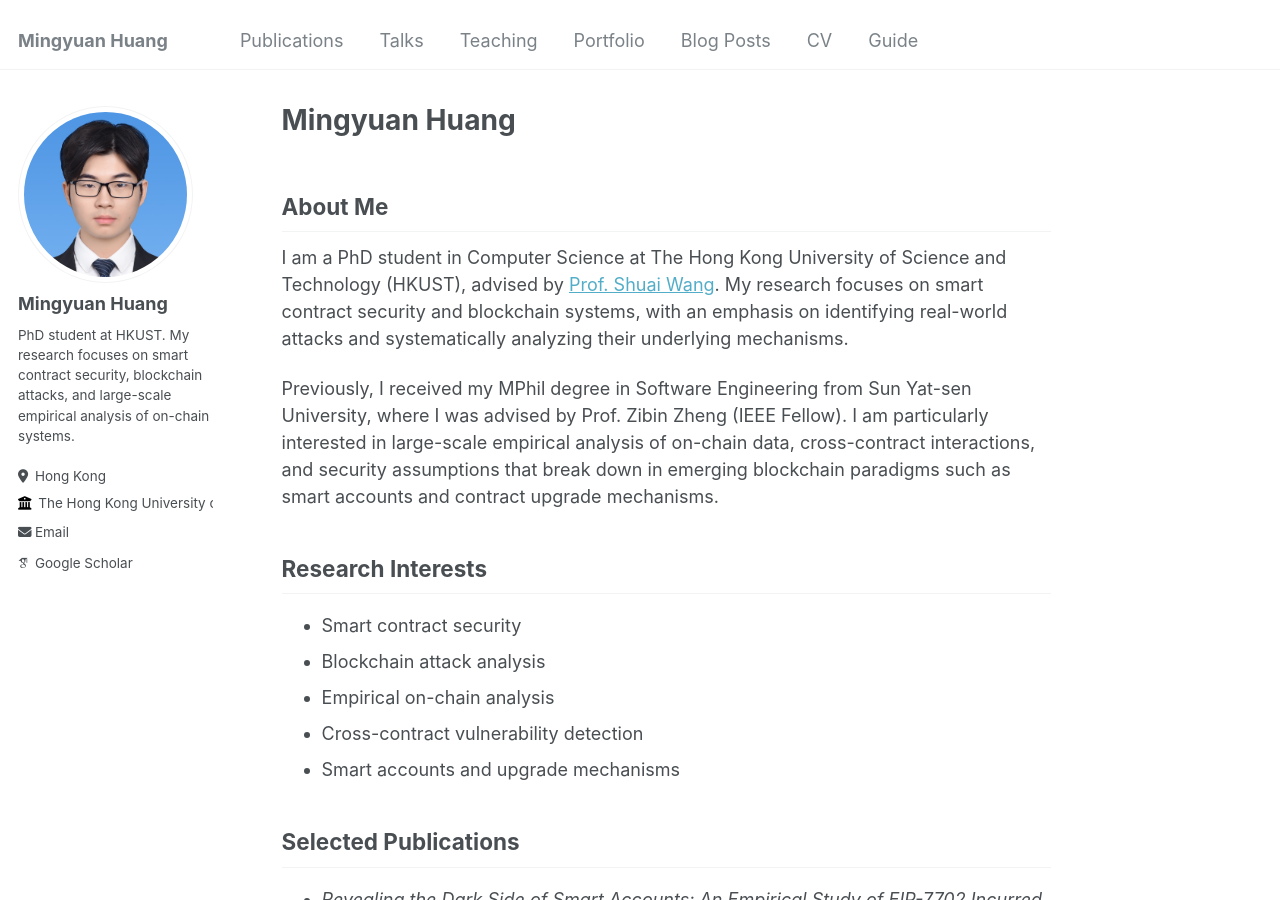
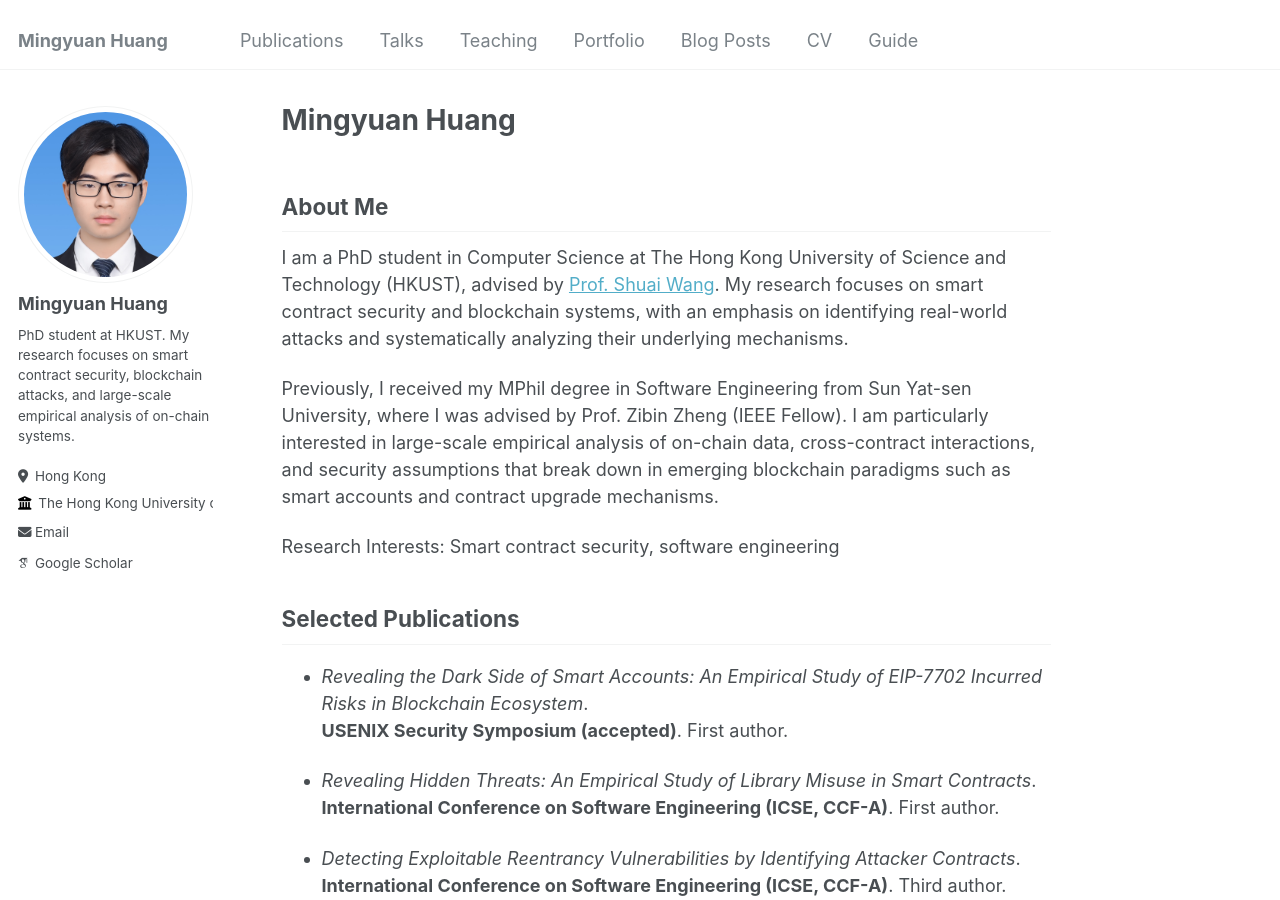
Before and after one commit to MingyuanHuang/MingyuanHuang.github.io, a Jekyll site: the page built from _pages/about.md, in a window 1280 px wide and 900 px high. Built offline with Jekyll 4.4.1, drawn with Linux system fonts in a browser that asks for light colours; some web fonts are replaced.

Commit message:
Update about.md

```diff
--- a/_pages/about.md
+++ b/_pages/about.md
@@ -15,13 +15,7 @@ My research focuses on smart contract security and blockchain systems, with an e
 Previously, I received my MPhil degree in Software Engineering from Sun Yat-sen University, where I was advised by Prof. Zibin Zheng (IEEE Fellow).
 I am particularly interested in large-scale empirical analysis of on-chain data, cross-contract interactions, and security assumptions that break down in emerging blockchain paradigms such as smart accounts and contract upgrade mechanisms.
 
-## Research Interests
-
-- Smart contract security
-- Blockchain attack analysis
-- Empirical on-chain analysis
-- Cross-contract vulnerability detection
-- Smart accounts and upgrade mechanisms
+Research Interests: Smart contract security, software engineering
 
 ## Selected Publications
 
```
